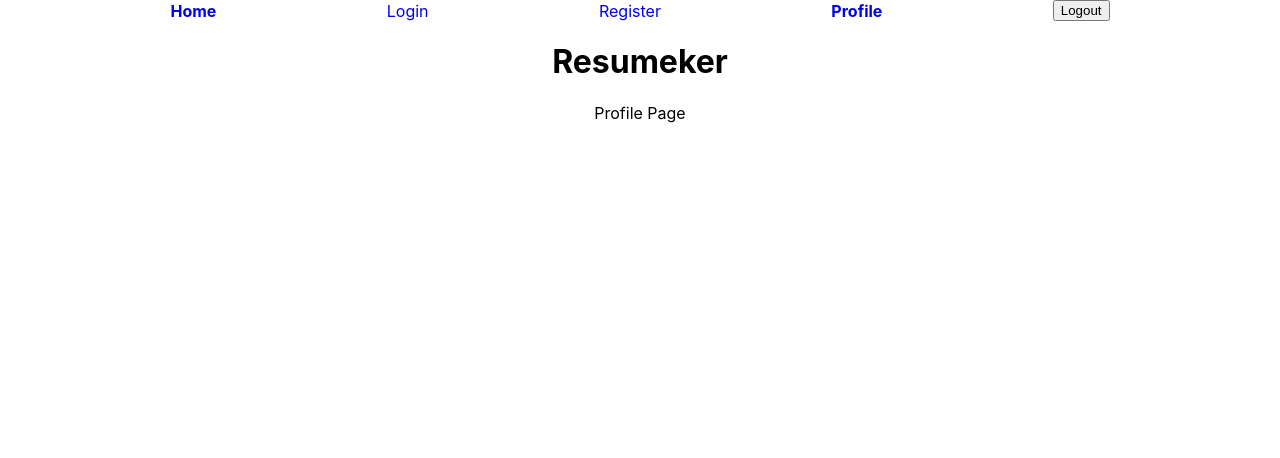
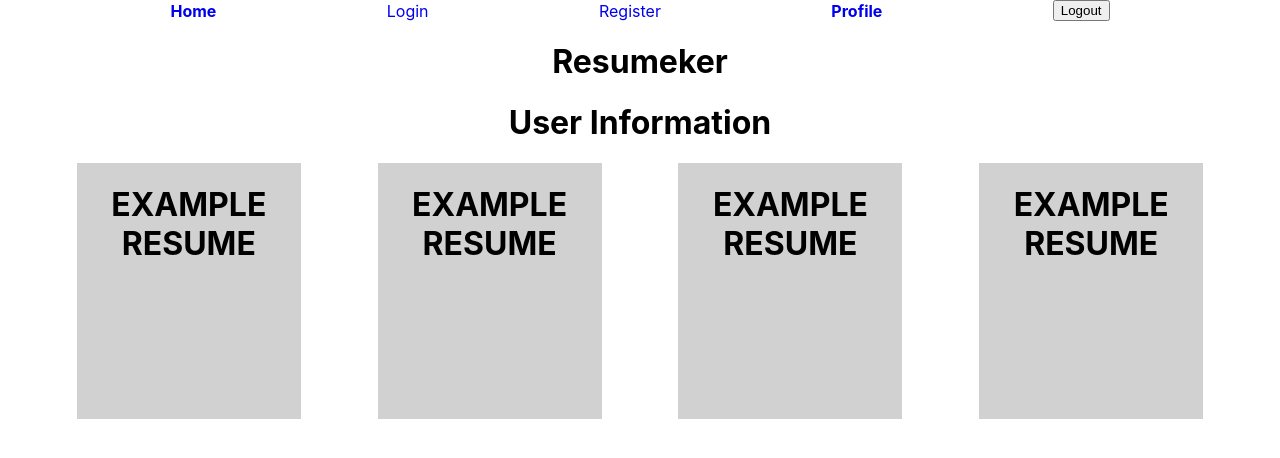
Before and after one commit to BloomTech-Labs/resumeker-fe, a React app: page /profile in a window 1280 px wide. Built offline with nearby package versions, Linux system fonts and the light colour scheme.

Commit message:
Created user component folder with layout of profile page scaffolding

```diff
--- a/src/components/App.css
+++ b/src/components/App.css
@@ -77,3 +77,15 @@ textarea {
   justify-content: center;
   flex-direction: column;
 }
+
+.resume-container {
+  display: flex;
+  flex-direction: row;
+  justify-content: space-evenly;
+}
+
+.resume-card {
+  background: #C4C4C4C4;
+  width: 14rem;
+  height: 16rem;
+}
--- a/src/components/App.js
+++ b/src/components/App.js
@@ -7,7 +7,7 @@ import './App.css';
 // components
 import Navbar from './Navbar';
 import Home from './Home';
-import Profile from './Profile';
+import Profile from './user/Profile';
 import Login from './auth/Login';
 import Register from './auth/Register';
 
--- a/src/components/Profile.js
+++ /dev/null
@@ -1,11 +0,0 @@
-import React from 'react'
-
-function Profile() {
-    return (
-        <div>
-            Profile Page
-        </div>
-    )
-}
-
-export default Profile
--- /dev/null
+++ b/src/components/user/Profile.js
@@ -0,0 +1,22 @@
+import React from 'react';
+import UserInfo from './UserInfo';
+import ResumeCard from './ResumeCard';
+
+function Profile() {
+    return (
+        <div className="profile">
+
+            <UserInfo />
+
+            <div className="resume-container">
+                <ResumeCard />
+                <ResumeCard />
+                <ResumeCard />
+                <ResumeCard />
+            </div>
+
+        </div>
+    )
+}
+
+export default Profile
--- /dev/null
+++ b/src/components/user/ResumeCard.js
@@ -0,0 +1,12 @@
+import React from 'react';
+import { Link } from 'react-router-dom';
+
+function ResumeCard() {
+    return (
+            <div className="resume-card">
+                <h1>EXAMPLE RESUME</h1>
+            </div>
+    )
+}
+
+export default ResumeCard
--- /dev/null
+++ b/src/components/user/UserInfo.js
@@ -0,0 +1,11 @@
+import React from 'react'
+
+function UserInfo() {
+    return (
+        <div className="user-info-card">
+            <h1>User Information</h1>
+        </div>
+    )
+}
+
+export default UserInfo
```
